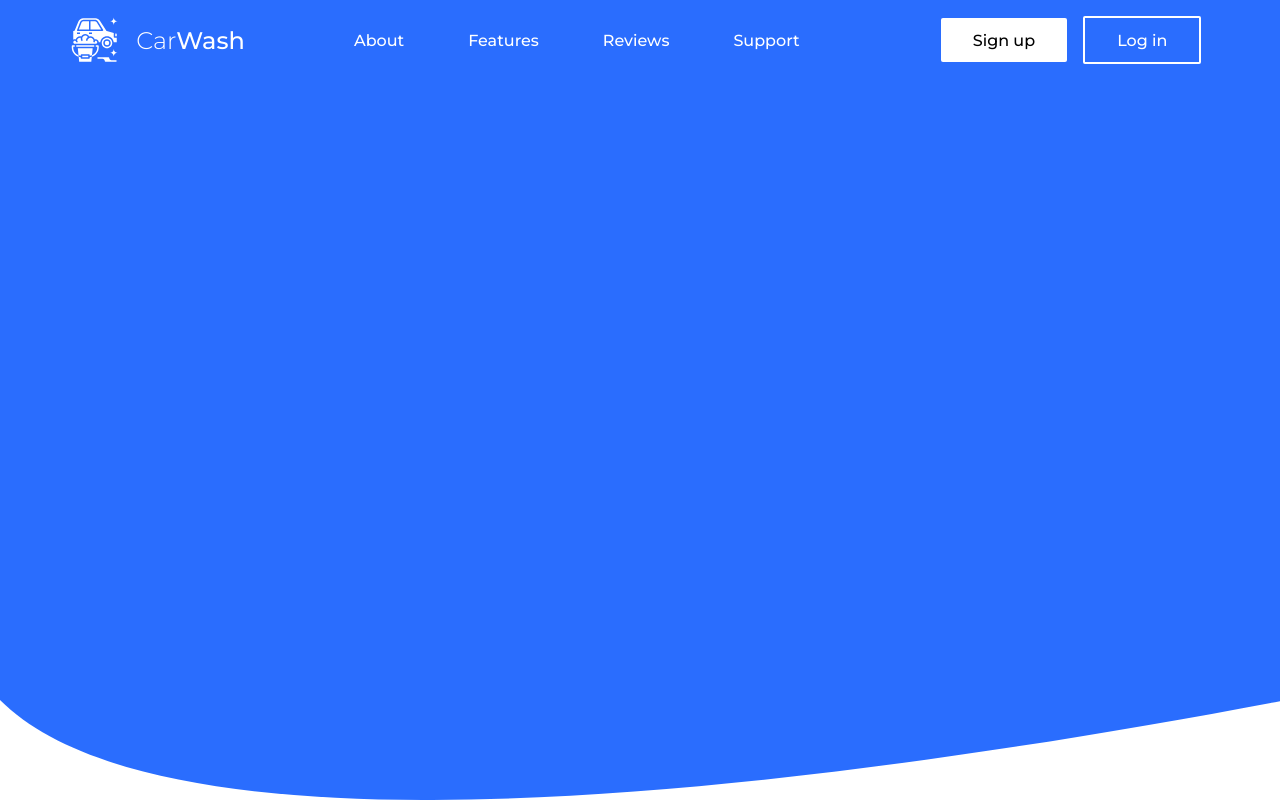
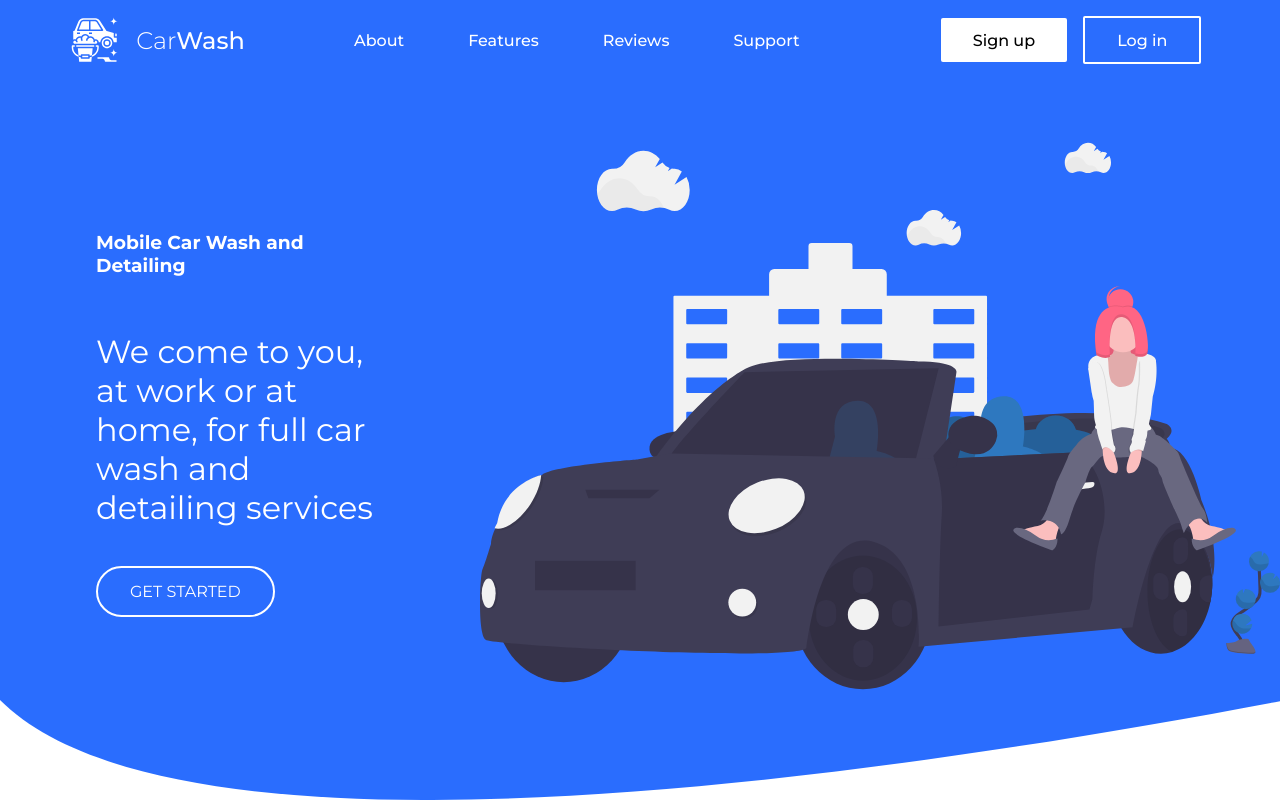
Before and after one commit to lamrouahmed/CW, a PHP site: page /index.html in a window 1280 px wide. Run offline with PHP 8.4, Linux system fonts and the light colour scheme.

Commit message:
finished the landing page

```diff
--- a/css/style.css
+++ b/css/style.css
@@ -157,4 +157,52 @@ body {
   -webkit-transition: all 200ms ease-in-out;
   transition: all 200ms ease-in-out;
 }
+
+.container {
+  font-family: 'Montserrat', sans-serif;
+  color: #FFF;
+  display: -webkit-box;
+  display: -ms-flexbox;
+  display: flex;
+  -webkit-box-pack: space-evenly;
+      -ms-flex-pack: space-evenly;
+          justify-content: space-evenly;
+  text-align: left;
+}
+
+.container .desc h3 {
+  font-weight: bold;
+}
+
+.container .text h1 {
+  font-weight: normal;
+}
+
+.container .girl img {
+  display: block;
+  height: 42em;
+  width: 50em;
+}
+
+.container .content {
+  display: -webkit-box;
+  display: -ms-flexbox;
+  display: flex;
+  -webkit-box-orient: vertical;
+  -webkit-box-direction: normal;
+      -ms-flex-direction: column;
+          flex-direction: column;
+  margin: 6em;
+  -webkit-box-pack: space-evenly;
+      -ms-flex-pack: space-evenly;
+          justify-content: space-evenly;
+}
+
+.container .start .startBtn a {
+  color: #FFF;
+  text-decoration: none;
+  border-radius: 40px;
+  border: 2px solid #FFF;
+  padding: .9em 2em;
+}
 /*# sourceMappingURL=style.css.map */
--- a/css/style.scss
+++ b/css/style.scss
@@ -26,12 +26,12 @@ body {
 
 .header {
 
-    .logo  {
+    .logo {
         display: flex;
         align-items: center;
         cursor: pointer;
 
-        h1{
+        h1 {
             font-weight: 500;
             color: #FFF;
             font-family: 'Montserrat', sans-serif;
@@ -39,6 +39,7 @@ body {
             display: block;
             margin-left: .4em;
         }
+
         span {
             font-weight: 300;
 
@@ -46,6 +47,7 @@ body {
 
         .logoImg {
             display: flex;
+
             svg {
                 height: 3em;
                 width: 4em;
@@ -59,6 +61,7 @@ body {
         display: flex;
         justify-content: space-around;
         padding: 1em;
+
         .navList {
             margin: 0;
             padding: 0;
@@ -90,13 +93,13 @@ body {
                     right: 0;
                     transform-origin: left;
                     transform: scaleX(0);
-                    transition: all 200ms cubic-bezier(.68,-0.55,0,2.01);
+                    transition: all 200ms cubic-bezier(.68, -0.55, 0, 2.01);
 
                 }
 
                 &:hover {
                     &:after {
-                        transition: all 200ms cubic-bezier(.68,-0.55,0,2.01);
+                        transition: all 200ms cubic-bezier(.68, -0.55, 0, 2.01);
                         transform: scaleX(1);
                     }
                 }
@@ -113,6 +116,7 @@ body {
             margin-right: 1em;
 
         }
+
         .btn a {
             font-family: 'Montserrat', sans-serif;
             font-weight: 500;
@@ -125,10 +129,11 @@ body {
             border-radius: 2px;
             transition: all 200ms ease-in-out;
 
-            &:hover  {
+            &:hover {
                 background-color: rgba(255, 255, 255, 0.925);
             }
         }
+
         .login a {
             background-color: transparent;
             border: 2px solid #FFF;
@@ -142,3 +147,49 @@ body {
         }
     }
 }
+
+.container {
+    font-family: 'Montserrat', sans-serif;
+    color: #FFF;
+    display: flex;
+    justify-content: space-evenly;
+    text-align: left;
+    // .girl {
+    //     background: url('/img/SVG/girlCar.svg') no-repeat;
+    //     background-size: cover;
+    //     height: 100%;
+    //     width: 72%;
+    //     position: fixed;
+
+    // }
+
+    .desc h3 {
+        font-weight: bold;
+    }
+
+    .text h1 {
+        font-weight: normal;
+    }
+    .girl {
+        img {
+            display: block;
+            height: 42em;
+            width: 50em;
+        }
+    }
+    .content {
+        display: flex;
+        flex-direction: column;
+        margin: 6em;
+        justify-content: space-evenly;
+
+    }
+
+    .start .startBtn a {
+        color: #FFF;
+        text-decoration: none;
+        border-radius: 40px;
+        border: 2px solid #FFF;
+        padding: .9em 2em;
+    }
+}
--- a/index.html
+++ b/index.html
@@ -97,9 +97,25 @@
 
 
         <div class="container">
-
+            <div class="content">
+                <div class="desc">
+                    <h3>Mobile Car Wash and Detailing</h3>
+                </div>
+                <div class="text">
+                    <h1>We come to you, at work or at home, for full car wash and detailing services</h1>
+                </div>
+                <div class="start">
+                    <div class="startBtn">
+                        <a href="#">GET STARTED</a>
+                    </div>
+                </div>
+            </div>
+            <div class="girl">
+                <img src="/img/SVG/girlCar.svg">
+            </div>
         </div>
     </div>
+
 
 
     <script src="./script/script.js"></script>
```
Also changed, not shown: img/SVG/girlCar.svg (added), 1 other file.
